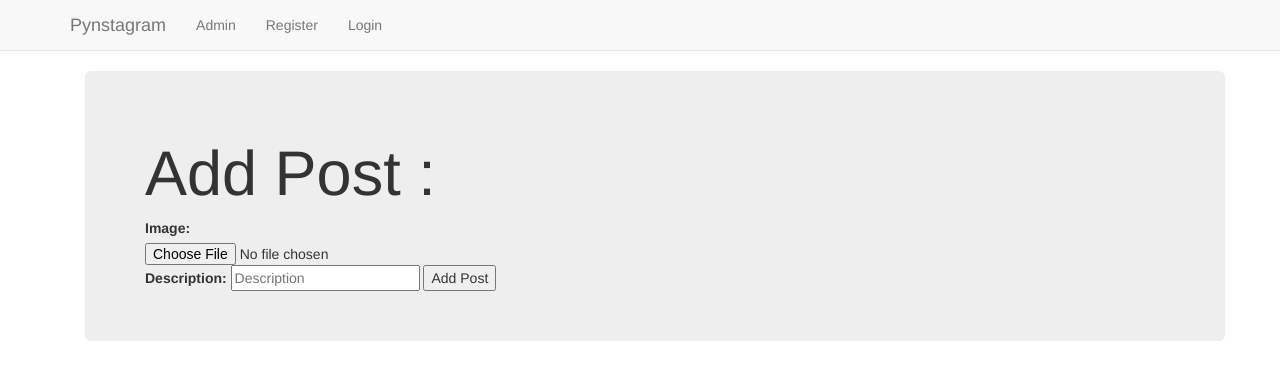
After one commit to ibelous/pynstagram, a Django app: page /pgram/add_post/ in a window 1280 px wide. The commit adds this page. Shown: the top 380 px of the page. Run offline with Django 3.2, Linux system fonts and the light colour scheme; some libraries are stand-ins or nearby versions.

Commit message:
Adding posts, Avatars and some minors

```diff
--- a/pgram/static/pgram/style.css
+++ b/pgram/static/pgram/style.css
@@ -15,6 +15,7 @@
 .post-image {
     width: 100%;
     height: auto;
+    padding-bottom: 5px;
 }
 
 .post-all {
@@ -25,5 +26,16 @@
 .post-description {
     margin-left: 10px;
     margin-right: 10px;
+    margin-top: 5px;
     border: 1px solid lightgray;
 }
+
+.profile-image {
+    width: 75px;
+    height: 75px;
+    border-radius: 50%;
+}
+
+.post-info {
+    display: flex;
+}
--- /dev/null
+++ b/pgram/templates/pgram/add_post.html
@@ -0,0 +1,17 @@
+{% extends 'pgram/base.html' %}
+{% block body_block %}
+  <div class="container">
+    <div class="jumbotron">
+      <h1>Add Post :</h1>
+        <form enctype="multipart/form-data" method="post" action="{% url 'pgram:add_post' %}" >
+          {% csrf_token %}
+          {# A more "HTML" way of creating the login form#}
+          <label for="image">Image:</label>
+          <input type="file" name="image" placeholder="Image" accept="image/*">
+          <label for="desc">Description:</label>
+          <input type="text" name="desc" placeholder="Description">
+          <input type="submit" name="" value="Add Post">
+        </form>
+</div>
+  </div>
+{% endblock %}
--- a/pgram/templates/pgram/base.html
+++ b/pgram/templates/pgram/base.html
@@ -15,11 +15,12 @@
 {# Django Home Link / Admin Link / Register Link#}
           <li><a class="navbar-brand" href="{% url 'pgram:index' %}">Pynstagram</a></li>
           <li><a class="navbar-link" href="{% url 'admin:index' %}">Admin</a></li>
-          <li><a class="navbar-link" href="{% url 'pgram:registration' %}">Register</a></li>
           {# Some logic on what to display for last item#}
           {% if user.is_authenticated %}
               <li><a href="{% url 'pgram:logout' %}">Logout</a></li>
+              <li><a href="{% url 'pgram:add_post' %}">Add Post</a></li>
           {% else %}
+            <li><a class="navbar-link" href="{% url 'pgram:registration' %}">Register</a></li>
             <li><a class="navbar-link" href="{% url 'pgram:user_login' %}">Login</a></li>
           {% endif %}
 </ul>
--- a/pgram/urls.py
+++ b/pgram/urls.py
@@ -9,4 +9,5 @@ urlpatterns = [
     path('registration/', views.registration, name='registration'),
     path('user_login/', views.user_login, name='user_login'),
     path('logout/', views.user_logout, name='logout'),
+    path('add_post/', views.add_post, name='add_post'),
 ]
--- a/pgram/views.py
+++ b/pgram/views.py
@@ -82,3 +82,20 @@ def user_login(request):
             return HttpResponse("Invalid login details given")
     else:
         return render(request, 'pgram/login.html', {})
+
+
+def add_post(request):
+    if request.method == 'POST':
+        image = request.FILES.get('image')
+        desc = request.POST.get('desc')
+        user = request.user
+        if user:
+            PostModel.objects.create(author=user, image=image, desc=desc)
+            user.usermodel.all_posts_count += 1
+            user.usermodel.current_posts_count += 1
+            return HttpResponseRedirect(reverse('pgram:index'))
+        else:
+            print("Someone tried to add post and failed.")
+            return HttpResponse("You need to log in first")
+    else:
+        return render(request, 'pgram/add_post.html', {})
```
Also changed, not shown: pgram/models.py (+8 -0 lines), pgram/templates/pgram/index.html (+6 -1 lines), pgram/migrations/0006_auto_20190729_2021.py (added), pgram/migrations/0007_auto_20190729_2024.py (added).
